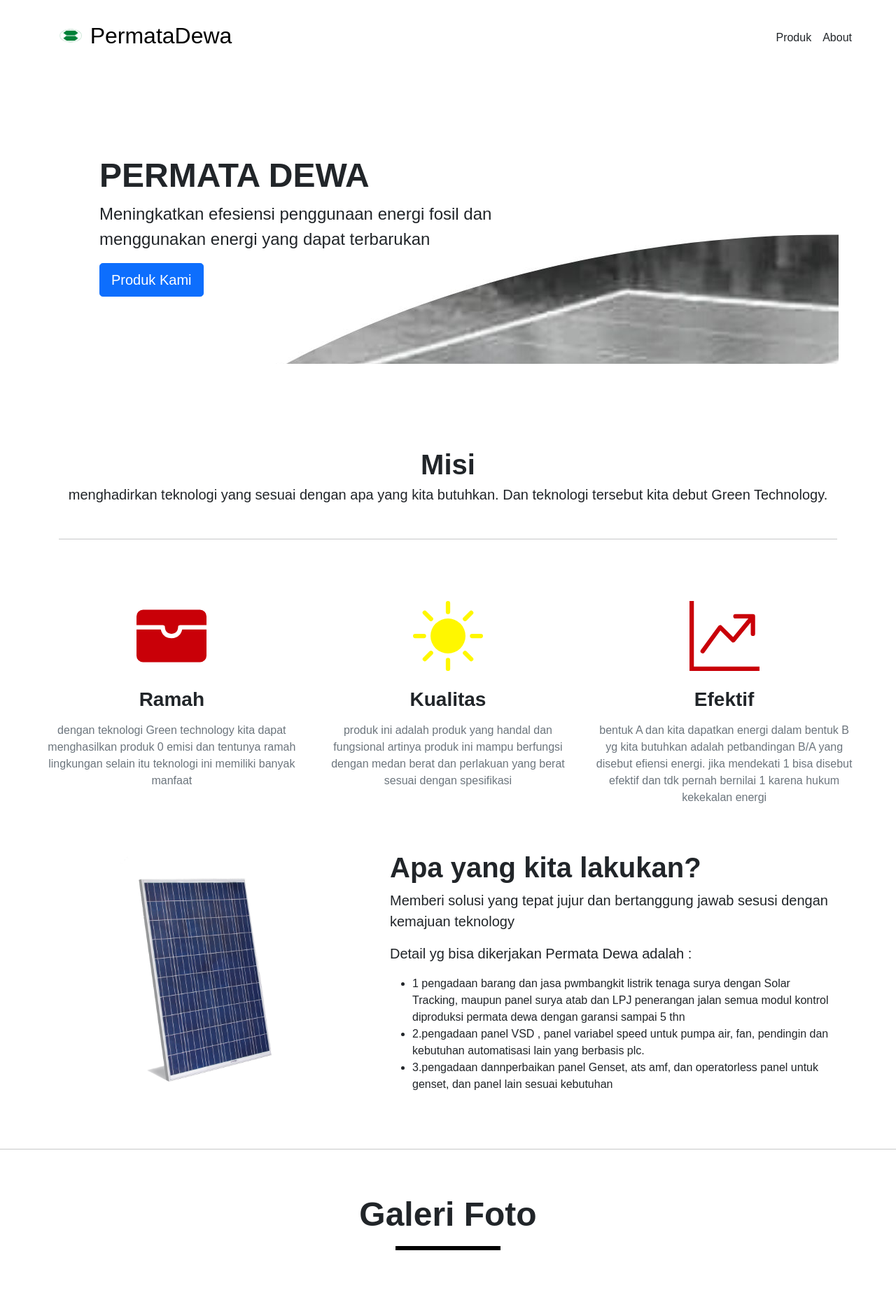
After one commit to isarohmadan/PermataDewa, a PHP site: page /index.php in a window 1280 px wide. The commit adds this page. Shown: the top 1881 px of the page at 70% size. Run offline with PHP 8.4, Linux system fonts and the light colour scheme.

Commit message:
cleaning

```diff
--- /dev/null
+++ b/index.php
@@ -0,0 +1,384 @@
+<?php
+require 'config/connection.php';
+if (isset($_POST['submit'])) {
+  $email = htmlspecialchars($_POST['email']);
+ if(!empty($email)){
+  $sql = "INSERT INTO `email_user`( `email`) VALUES ('$email')";
+  $query = mysqli_query($conn,$sql);
+  if ($query == true) {
+      echo "<script> alert('Terimakasih data anda sudah kami terima!'); </script>";
+  }
+
+ }
+}
+
+?>
+
+<!DOCTYPE html>
+<html lang="en">
+  <head>
+    <meta charset="UTF-8" />
+    <meta http-equiv="X-UA-Compatible" content="IE=edge" />
+    <meta name="viewport" content="width=device-width, initial-scale=1" />
+    <link rel="stylesheet" href="asset/main.css" />
+    <link rel="stylesheet" href="asset/css/bootstrap.min.css" />
+    <script src="asset/js/bootstrap.bundle.min.js"></script>
+    <link rel="stylesheet" href="owl/docs/assets/owlcarousel/assets/owl.carousel.min.css">
+
+    <link rel="stylesheet" href="owl/docs/assets/owlcarousel/assets/owl.theme.default.min.css">
+
+    <title>PermataDewa</title>
+  </head>
+  <body>
+    <!-- navbar -->
+    <nav class="navbar text-dark navbar-expand-sm navbar-dark sticky-top">
+      <div class="container-fluid text-capitalize p-2 text-dark">
+        <div class="brand ">
+          <a
+            href="#"
+            class="logoku brend border-rounded justify-content-center"
+          >
+            <img
+              src="asset/img/logo.png"
+              alt=""
+              width="100%"
+              height="100%"
+            />
+          </a>
+          <div class="first_name fs-2">permata</div>
+          <div class="last_name fs-2">dewa</div>
+        </div>
+        <button
+          class="navbar-toggler"
+          type="button"
+          data-bs-toggle="collapse"
+          data-bs-target="#navbarCollapse">
+          <span class="navbar-toggler-icon btn btn-outline-success btn btn-success"></span>
+        </button>
+        <div class="collapse navbar-collapse text-dark" id="navbarCollapse">
+          <ul class="navbar-nav me-auto mb-2 mb-lg-0"></ul>
+          </ul>
+          <ul class="navbar-nav item-navbar">
+            <li class="nav-item">
+              <a class="nav-link text-dark" href="#produk"> Produk</a>
+            </li>
+            <li class="nav-item">
+              <a class="nav-link text-dark" href="#">About</a>
+            </li>
+          </ul>
+        </div>
+      </div>
+    </nav>
+    <!--carousel -->
+    <div class="container py-4">
+
+
+      <div class="p-5 jumbo mb-4 background-img rounded-3">
+        <div class="container-fluid py-5">
+          <h1 class="display-5 fw-bold">PERMATA DEWA</h1>
+          <p class="col-md-8 fs-4">Meningkatkan efesiensi penggunaan energi fosil dan menggunakan energi yang dapat terbarukan</p>
+          <a href="#produk" class="btn btn-primary btn-lg"> Produk Kami</a>
+        </div>
+      </div>
+    </div>
+
+    <!-- end carousel -->
+
+    <section class="p-5 mission">
+      <div class="container-fluid">
+        <!-- title -->
+        <div class="row text-black text-center">
+          <div class="col m-4 text-center">
+
+            <h1 class="display-6 mb-1 fw-bold">Misi</h1>
+
+            <p class="lead mb-5">menghadirkan teknologi yang sesuai dengan apa yang kita butuhkan.
+              Dan teknologi tersebut kita debut Green Technology.</p>
+              <hr>
+          </div>
+        </div>
+        <!-- end of title -->
+        <div class="row my-5">
+          <div class="col-md-4 text-center">
+            <img src="asset/img/icons/wallet-fill.svg" class="fa-5x wallet mb-4" width="100vw" height="100vh" alt="">
+            <h1 class="text-black fs-3 fw-bold mb-3">Ramah</h1>
+            <p class="text-muted">dengan teknologi Green technology kita dapat menghasilkan produk 0 emisi dan tentunya ramah lingkungan selain itu teknologi ini memiliki banyak manfaat</p>
+          </div>
+          <div class="col-md-4 text-center">
+            <img src="asset/img/icons/sun-fill.svg" class="fa-5x sun mb-4" width="100vw" height="100vh" alt="">
+              <h1 class="text-black fs-3 fw-bold mb-3">Kualitas</h1>
+              <p class="text-muted">produk ini adalah produk yang handal dan fungsional artinya produk ini mampu berfungsi dengan medan berat dan perlakuan yang berat sesuai dengan spesifikasi</p>
+          </div>
+          <div class="col-md-4 text-center">
+            <img src="asset/img/icons/graph-up-arrow.svg" class="fa-5x arrow mb-4" width="100vw" height="100vh" alt="">
+              <h1 class="text-black fs-3 fw-bold mb-3">Efektif</h1>
+              <p class="text-muted">bentuk A dan kita dapatkan energi dalam bentuk B yg kita butuhkan adalah petbandingan B/A yang disebut efiensi energi. jika mendekati 1 bisa disebut efektif dan tdk pernah bernilai 1 karena hukum kekekalan energi</p>
+          </div>
+        </div>
+      </div>
+      <div class="container">
+        <div class="row align-items-center">
+          <div class="col-lg-5 text-center">
+            <img src="asset/img/solar.png" width="350" class="img-fluid camera-img">
+          </div>
+          <div class="col-lg-7 text-black text-lg-right  mission-text">
+            <h1 class="fw-bold">Apa yang kita lakukan?</h1>
+            <p class="lead">Memberi solusi yang tepat jujur dan  bertanggung jawab sesusi dengan kemajuan teknology</p>
+            <p class="lead">Detail yg bisa dikerjakan Permata Dewa adalah :</p>
+            <ul class="lead fs-6">
+              <li>1 pengadaan barang dan jasa pwmbangkit listrik tenaga surya dengan Solar Tracking, maupun panel surya atab dan LPJ penerangan jalan semua modul kontrol diproduksi permata dewa dengan garansi sampai 5 thn</li>
+              <li>2.pengadaan panel VSD , panel variabel speed untuk pumpa air, fan, pendingin  dan kebutuhan automatisasi lain yang berbasis plc.</li>
+              <li>3.pengadaan dannperbaikan panel Genset, ats amf, dan operatorless panel untuk genset, dan panel lain sesuai kebutuhan</li>
+            </ul>
+          </div>
+        </div>
+      </div>
+    </section>
+    <hr>
+    <div class="container">
+    <div class="row text-black text-center" id="grid">
+      <div class="col m-5">
+
+        <h1 class="display-5 mb-3 fw-bold">Galeri Foto</h1>
+        <div class="underline mb-5"></div>
+      </div>
+      <div class="row mb-5">
+
+        <!--Grid column-->
+        <div class="col-lg-4 col-md-12 mb-4 ">
+          <div class="pudar mb-4">
+          <img src="asset/img/1 (6).jpeg" class="img-fluid" alt="">
+          <div class="isian">Danfos</div>
+        </div>
+
+        <div class="pudar mb-4">
+          <img src="asset/img/1 (5).jpg" class="img-fluid" alt=""
+            data-wow-delay="0.3s">
+            <div class="isian">Panel Surya</div>
+          </div>
+        </div>
+        <!--Grid column-->
+
+        <!--Grid column-->
+        <div class="col-lg-4 col-md-6 mb-4">
+          <div class="pudar mb-4">
+          <img src="asset/img/1 (4).jpg" class="img-fluid " alt=""
+            data-wow-delay="0.1s">
+            <div class="isian">Panel Surya</div>
+            </div>
+            <div class="pudar mb-4">
+          <img src="asset/img/1 (3).jpeg" class="img-fluid " alt=""
+            data-wow-delay="0.4s">
+            <div class="isian">Perbaikan panel</div>
+            </div>
+        </div>
+        <!--Grid column-->
+
+        <!--Grid column-->
+        <div class="col-lg-4 col-md-6 mb-4">
+          <div class="pudar mb-4">
+          <img src="asset/img/1 (1).jpeg" class="img-fluid " alt=""
+            data-wow-delay="0.2s">
+            <div class="isian">Alat pendidikan Electro</div>
+            </div>
+            <div class="pudar mb-4">
+          <img src="asset/img/1 (4).jpeg" class="img-fluid  " alt=""
+            data-wow-delay="0.5s">
+            <div class="isian">Perbaikan panel</div>
+          </div>
+        </div>
+      </div>
+    </div>
+  </div>
+  <hr>
+  <!-- product -->
+  <div class="container mt-5 mb-5" >
+    <div class="row text-black text-center">
+      <div class="col m-4" id="produk">
+        <a
+        href="#"
+        class="logoku brend border-rounded justify-content-center"
+      >
+        <img
+          src="asset/img/icons/gem-solid.svg"
+          alt=""
+          width="50vw"
+          height="50vw"
+        />
+      </a>
+        <h1 class="display-4 mb-2 fw-bold">Produk kita</h1>
+        <div class="underline mb-4"></div>
+        <p class="lead"></p>
+      </div>
+    </div>
+</div>
+<div class="container mt-5">
+  <div class="text-product mb-3">
+    <h2 class="fs-1 fw-bold text-uppercase">Produk Penjualan</h2>
+  </div>
+  <div class="owl-carousel owl-theme">
+      <div class="card text-center border-primary mb-3">
+        <img src="asset/img/solar.png" width="100%" height="100%" />
+        <div class="card-body text-primary">
+          <h5 class="card-title">1</h5>
+          <p class="card-text">PLTS</p>
+          <a href="produk_penjualan.php?items=solar_tracking" class="btn btn-outline-primary">Lihat</a>
+        </div>
+      </div>
+      <div class="card text-center border-primary mb-3">
+        <img src="asset/img/vfd.png" width="100%" height="100%" />
+        <div class="card-body text-primary">
+          <h5 class="card-title">2</h5>
+          <p class="card-text"> Panel VFD|VSD </p>
+          <a href="produk_penjualan.php?items=Panel_vfd" class="btn btn-outline-primary">Lihat</a>
+        </div>
+      </div>
+      <div class="card text-center border-primary mb-3">
+        <img src="asset/img/perbaikan_panel.png" width="100%" height="100%" />
+        <div class="card-body text-primary">
+          <h5 class="card-title">3</h5>
+          <p class="card-text">Perbaikan Panel</p>
+          <a href="produk_penjualan.php?items=perbaikan_panel" class="btn btn-outline-primary">Lihat</a>
+        </div>
+      </div>
+      <div class="card text-center border-primary mb-3">
+        <img src="asset/img/perbaikan_travo.png" width="100%" height="100%" />
+        <div class="card-body text-primary">
+          <h5 class="card-title">4</h5>
+          <p class="card-text">Rewending Elektro motor</p>
+          <a href="produk_penjualan.php?items=rewinding" class="btn btn-outline-primary">Lihat</a>
+        </div>
+    </div>
+    <div class="card text-center border-primary mb-3">
+      <img src="asset/img/soon.png" width="100%" height="100%" />
+      <img src="asset/img/soon.png" width="100%" height="100%" />
+      <div class="card-body text-primary">
+        <h5 class="card-title">-</h5>
+        <p class="card-text">-</p>
+        <a href="#" class="btn btn-outline-primary">Lihat</a>
+      </div>
+  </div>
+  <div class="card text-center border-primary mb-3">
+    <img src="asset/img/soon.png" width="100%" height="100%" />
+    <img src="asset/img/soon.png" width="100%" height="100%" />
+    <div class="card-body text-primary">
+      <h5 class="card-title">-</h5>
+      <p class="card-text">-</p>
+      <a href="#" class="btn btn-outline-primary">Lihat</a>
+    </div>
+</div>
+
+  </div>
+
+    <hr class="mt-5 mb-5">
+
+  <!-- end of product -->
+  <script src="asset/js/jquer.js"></script>
+  <script src="owl/docs/assets/owlcarousel/owl.carousel.min.js"></script>
+   <script src="asset/js/jquer.js"></script>
+  <script src="owl/docs/assets/owlcarousel/owl.carousel.min.js"></script>
+  <script>
+    $('.owl-carousel').owlCarousel({
+    loop:true,
+    margin:10,
+    nav:true,
+    responsive:{
+        0:{
+            items:1
+        },
+        600:{
+            items:3
+        },
+        1000:{
+            items:5
+        }
+    }
+})
+  </script>
+  </body>
+  <!-- Remove the container if you want to extend the Footer to full width. -->
+<div class="container my-5">
+
+  <footer class="text-white text-center text-lg-start bg-dark">
+    <!-- Grid container -->
+    <div class="container p-4">
+      <!--Grid row-->
+      <div class="row mt-4">
+        <!--Grid column-->
+        <div class="col-lg-4 col-md-12 mb-4 mb-md-0">
+          <h5 class="text-uppercase mb-4">Tentang PermataDewa</h5>
+
+          <p>
+            Permata Dewa  bergerak dibidang pengadaan  barang Dan jasa teknik
+            dengan misi meningkatkan penggunaan energi yang efesien dan ramah lingkungan , untuk hari esok yang lebih baik.
+          </p>
+
+          <div class="mt-4">
+            <!-- Facebook -->
+            <a type="button" class="btn btn-floating btn-light btn-lg"><i class="fab fa-facebook-f"></i></a>
+            <!-- Dribbble -->
+            <a type="button" class="btn btn-floating btn-light btn-lg"><i class="fab fa-dribbble"></i></a>
+            <!-- Twitter -->
+            <a type="button" class="btn btn-floating btn-light btn-lg"><i class="fab fa-twitter"></i></a>
+            <!-- Google + -->
+            <a type="button" class="btn btn-floating btn-light btn-lg"><i class="fab fa-google-plus-g"></i></a>
+            <!-- Linkedin -->
+          </div>
+        </div>
+        <!--Grid column-->
+
+        <!--Grid column-->
+        <div class="col-lg-4 col-md-6 mb-4 mb-md-0">
+          <h5 class="text-uppercase mb-4 pb-1">Email anda</h5>
+        <form action="#" method="post">
+          <div class="form-outline form-white mb-4">
+            <label class="form-label" for="formControlLg">Email</label>
+            <input type="text" id="formControlLg" name="email" placeholder="contoh123@gmail.com" class="form-control form-control-lg" />
+            <button type="submit" name="submit" class="btn btn-primary">Submit</button>
+          </div>
+          </form>
+          <ul class="fa-ul" style="margin-left: 1.65em;">
+            <li class="mb-3">
+              <span class="fa-li"><i class="fas fa-home"></i></span><span class="ms-2">Denpasar 20 juni 2022</span>
+            </li>
+            <li class="mb-3">
+              <span class="fa-li"><i class="fas fa-envelope"></i></span><span class="ms-2">permatadewa@gmail.com</span>
+            </li>
+            <li class="mb-3">
+              <span class="fa-li"><i class="fas fa-phone"></i></span><span class="ms-2">+62 8174763291</span>
+            </li>
+          </ul>
+        </div>
+        <!--Grid column-->
+
+        <!--Grid column-->
+        <div class="col-lg-4 col-md-6 mb-4 mb-md-0">
+          <h5 class="text-uppercase mb-4">Opening hours</h5>
+
+          <table class="table text-center text-white">
+            <tbody class="fw-normal">
+              <tr>
+                <td>senin - kamis:</td>
+                <td>8am - 9pm</td>
+              </tr>
+              <tr>
+                <td>jumat - sabtu:</td>
+                <td>8am - 1pm</td>
+              </tr>
+              <tr>
+                <td>minggu:</td>
+                <td>9am - 10pm</td>
+              </tr>
+            </tbody>
+          </table>
+        </div>
+        <!--Grid column-->
+      </div>
+      <!--Grid row-->
+    </div>
+    <!-- Grid container -->
+  </footer>
+
+</div>
+<!-- End of .container -->
+</html>
--- a/view/produk_penjualan/perbaikan_panel.php
+++ b/view/produk_penjualan/perbaikan_panel.php
@@ -13,7 +13,7 @@
         <p class="lead fs-4">
         pengadaan dan perbaikan panel Genset, ats amf, dan operatorless panel untuk genset, dan panel lain sesuai kebutuhan
         </p>
-        <a href="home.php" class="btn btn-primary fs-6"> Kembali </a>
+        <a href="index.php" class="btn btn-primary fs-6"> Kembali </a>
       </div>
 
 
--- a/view/produk_penjualan/rewinding.php
+++ b/view/produk_penjualan/rewinding.php
@@ -13,7 +13,7 @@
         <p class="lead fs-4">
         Rewending Elektro motor dan Generator premium class garansi sampai 5Thn.
         </p>
-        <a href="home.php" class="btn btn-primary fs-6"> Kembali </a>
+        <a href="index.php" class="btn btn-primary fs-6"> Kembali </a>
       </div>
 
 
--- a/view/produk_penjualan/solar.php
+++ b/view/produk_penjualan/solar.php
@@ -27,7 +27,7 @@ Produktivitas berkisar 5 x Wp
 Untuk Solar atab produktivitad tergantung posisi atab
 Biasa nya kurang dari 5 x Wp .
 Disbanding dengan menggunakan Solar tracker sebesar 8 x Wp.</p>
-        <a href="home.php" class="btn btn-primary fs-6"> Kembali </a>
+        <a href="index.php" class="btn btn-primary fs-6"> Kembali </a>
       </div>
 
 
--- a/view/produk_penjualan/vfd.php
+++ b/view/produk_penjualan/vfd.php
@@ -11,7 +11,7 @@
         <p class="lead fs-4">
         Pengadaan panel VSD dan VFD , panel variabel speed untuk pumpa air, fan, pendingin  dan kebutuhan automatisasi lain yang berbasis plc.
         </p>
-        <a href="home.php" class="btn btn-primary fs-6"> Kembali </a>
+        <a href="index.php" class="btn btn-primary fs-6"> Kembali </a>
       </div>
     </div>
     </div>
```
